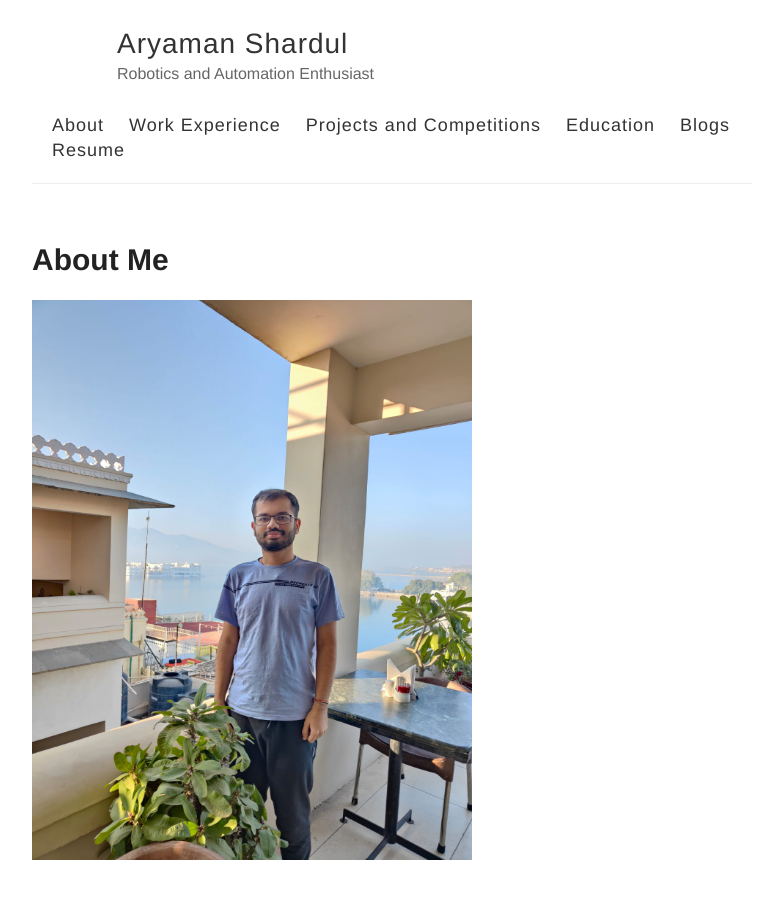
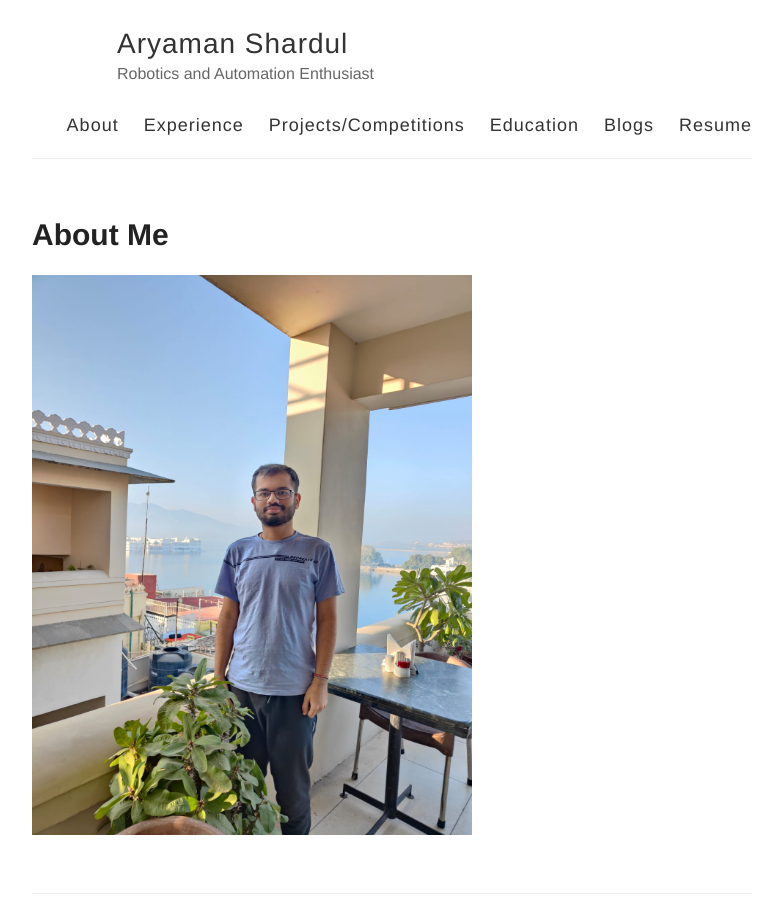
Before and after one commit to Aryaman22102002/Aryaman22102002.github.io, a Jekyll site: the page built from index.html, in a window 1280 px wide and 900 px high. Shown: the whole window, without its empty margins (248-1031 px from the left). Built offline with Jekyll 4.4.1, drawn with Linux system fonts in a browser that asks for light colours.

Commit message:
Update Navbar

```diff
--- a/_layouts/default.html
+++ b/_layouts/default.html
@@ -28,14 +28,12 @@
                 </div>
 
                 <nav>
-                   <div class="nav-alg">
                     <a href="{{ site.baseurl }}/">About</a>
-                    <a href="{{ site.baseurl }}/work_experience">Work Experience</a>
-                    <a href="{{ site.baseurl }}/projects">Projects and Competitions</a>
+                    <a href="{{ site.baseurl }}/work_experience">Experience</a>
+                    <a href="{{ site.baseurl }}/projects">Projects/Competitions</a>
                     <a href="{{ site.baseurl }}/education">Education</a>
                     <a href="{{ site.baseurl }}/blogs">Blogs</a>
                     <a href="{{ site.baseurl }}/Resume/Aryaman_Shardul_CV.pdf">Resume</a>
-                 </div>
                 </nav>
             </header>
         </div>
```
